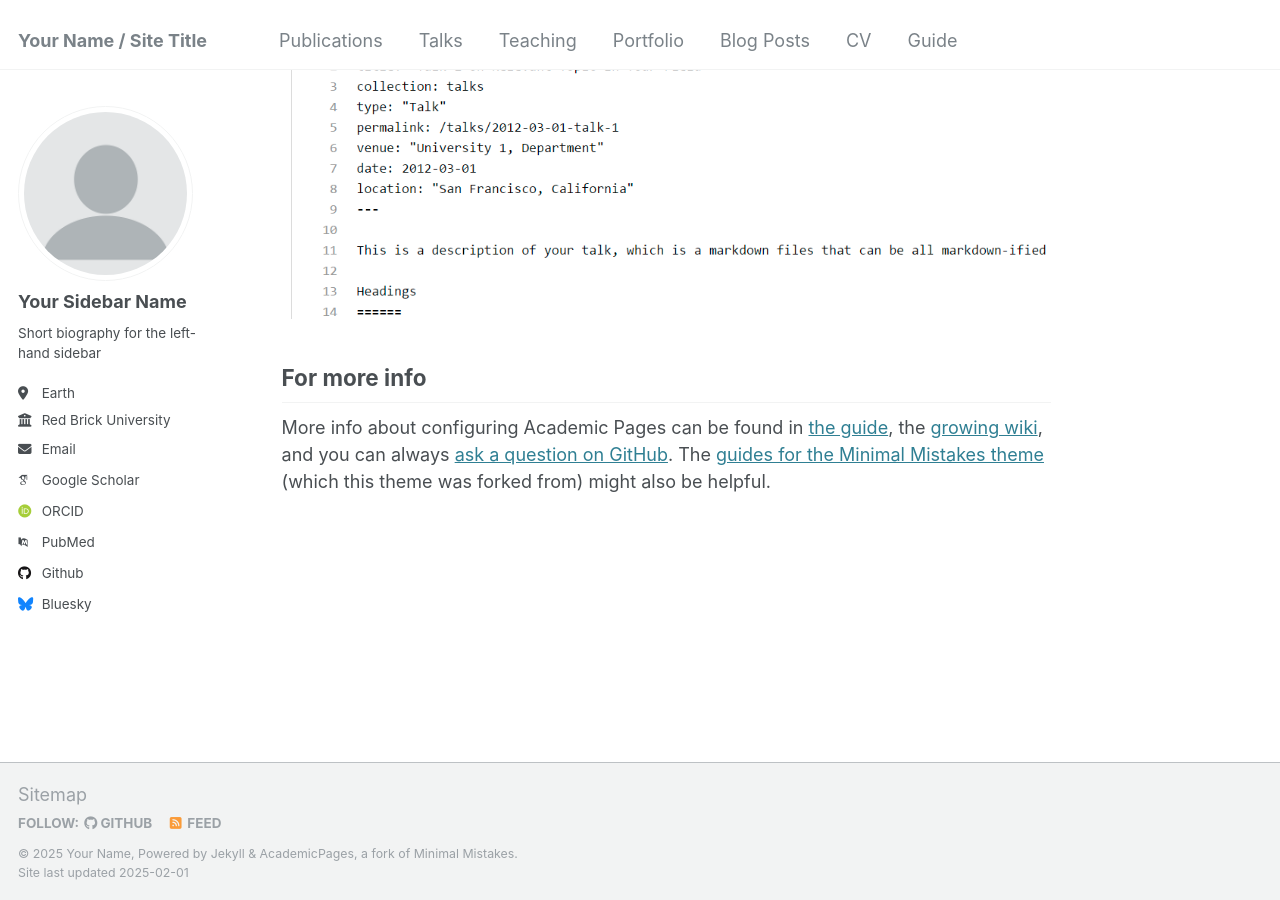
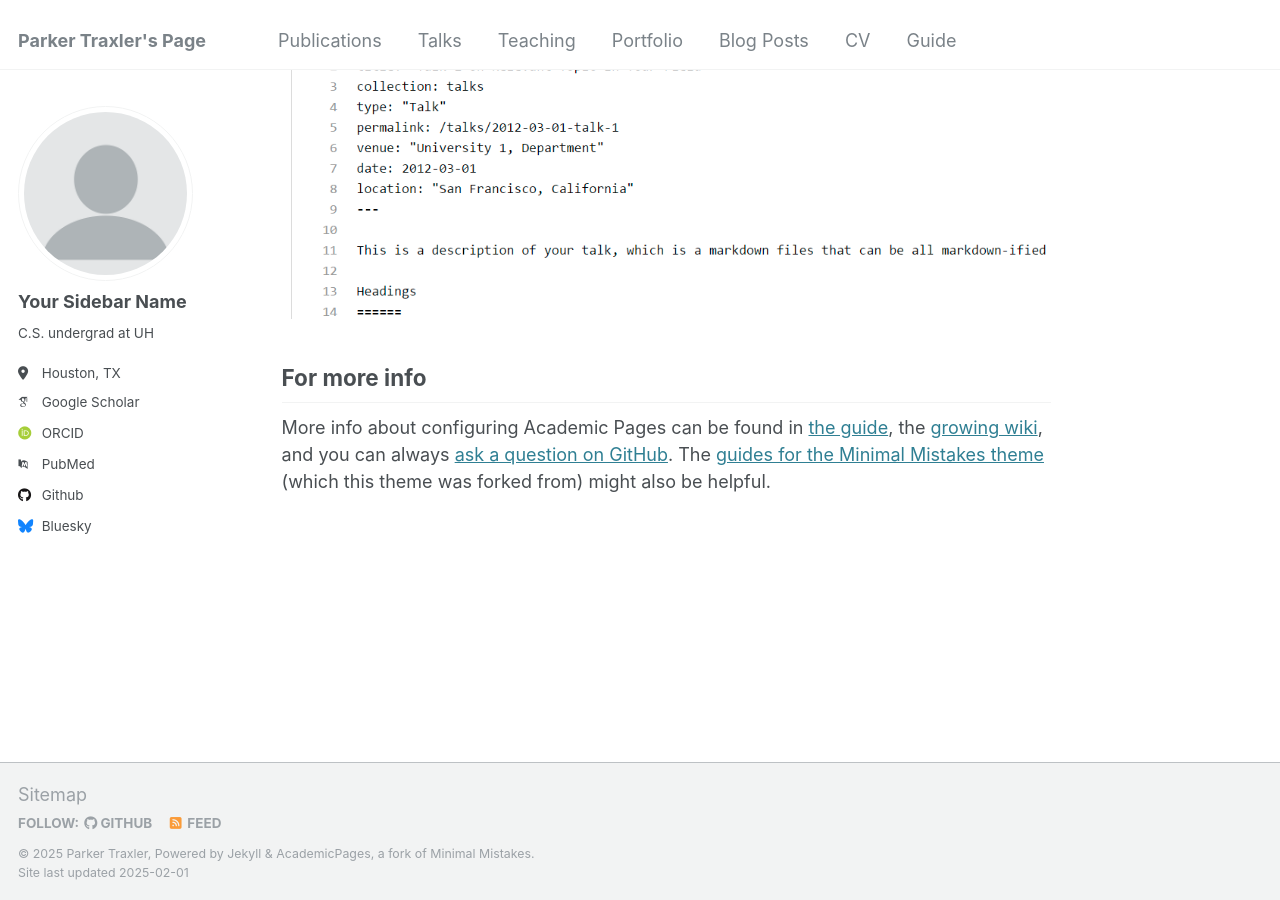
Before and after one commit to ParkerTraxler/ParkerTraxler.github.io, a Jekyll site: the page built from _pages/about.md, in a window 1280 px wide and 900 px high, scrolled down 2643 px. Built offline with Jekyll 4.4.1, drawn with Linux system fonts in a browser that asks for light colours; some web fonts are replaced.

Commit message:
Update _config.yml

```diff
--- a/_config.yml
+++ b/_config.yml
@@ -8,13 +8,13 @@
 
 # Basic Site Settings
 locale                   : "en-US"
-title                    : "Your Name / Site Title"
+title                    : "Parker Traxler's Page"
 title_separator          : "-"
-name                     : &name "Your Name"
-description              : &description "personal description"
+name                     : &name "Parker Traxler"
+description              : &description "C.S. undergrad at the University of Houston"
 url                      : https://academicpages.github.io # the base hostname & protocol for your site e.g. "https://[your GitHub username].github.io"
 baseurl                  : "" # the subpath of your site, e.g. "/blog"
-repository               : "academicpages/academicpages.github.io"
+repository               : "ParkerTraxler.github.io"
 
 # Site Author - The following control what appear as part of the author content on the side bar.
 #               If a field is blank the icon and link will not appear, otherwise it will be shown.
@@ -23,12 +23,12 @@ author:
   # Biographic information
   avatar           : "profile.png"
   name             : "Your Sidebar Name"
-  pronouns         : # example: "she/her"
-  bio              : "Short biography for the left-hand sidebar"
-  location         : "Earth"
-  employer         : "Red Brick University"
-  uri              : # URL
-  email            : "none@example.org"
+  pronouns         :
+  bio              : "C.S. undergrad at UH"
+  location         : "Houston, TX"
+  employer         :
+  uri              :
+  email            :
 
   # Academic websites
   arxiv            : # URL - Update with the correct link to your profile
```
